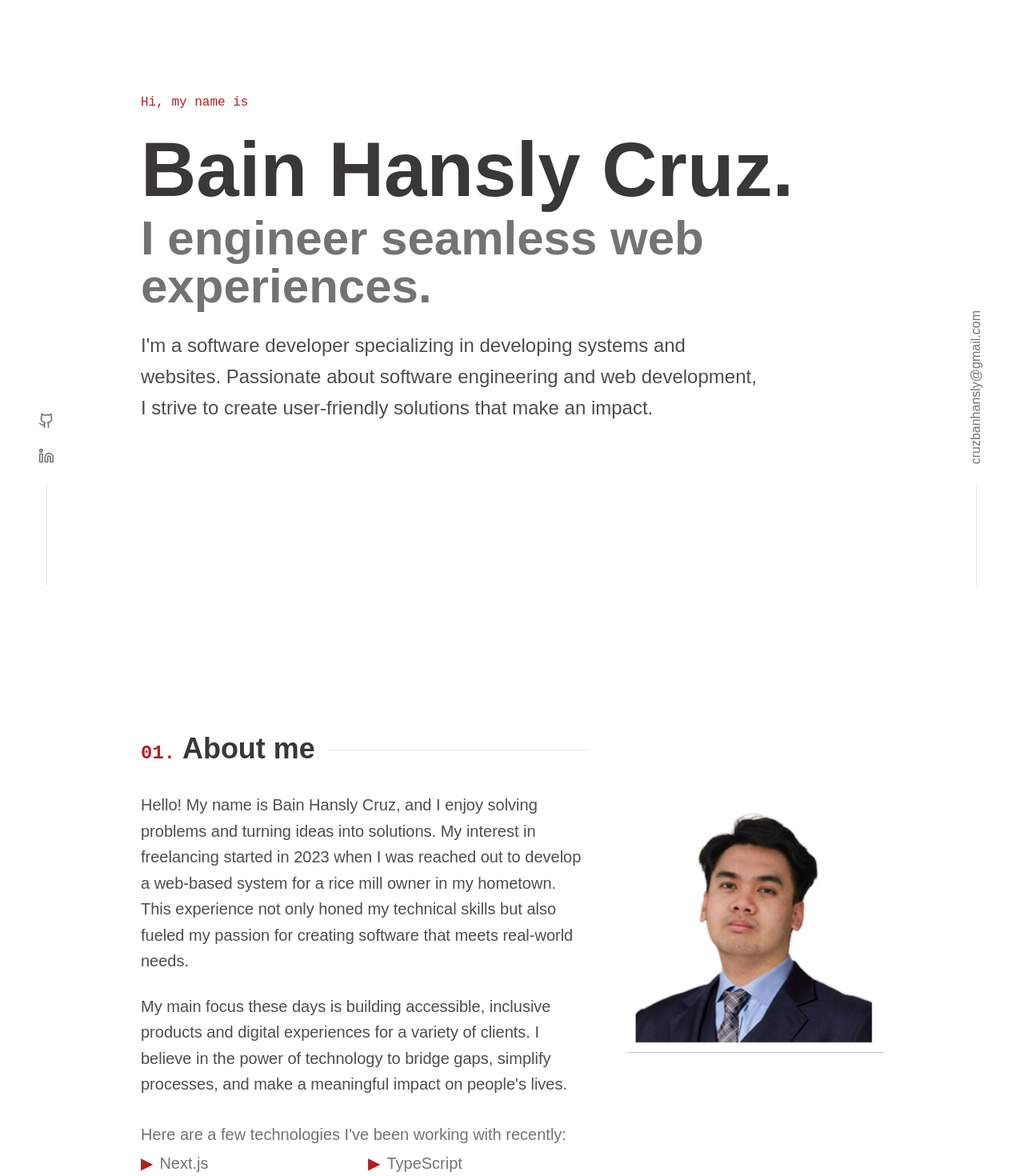
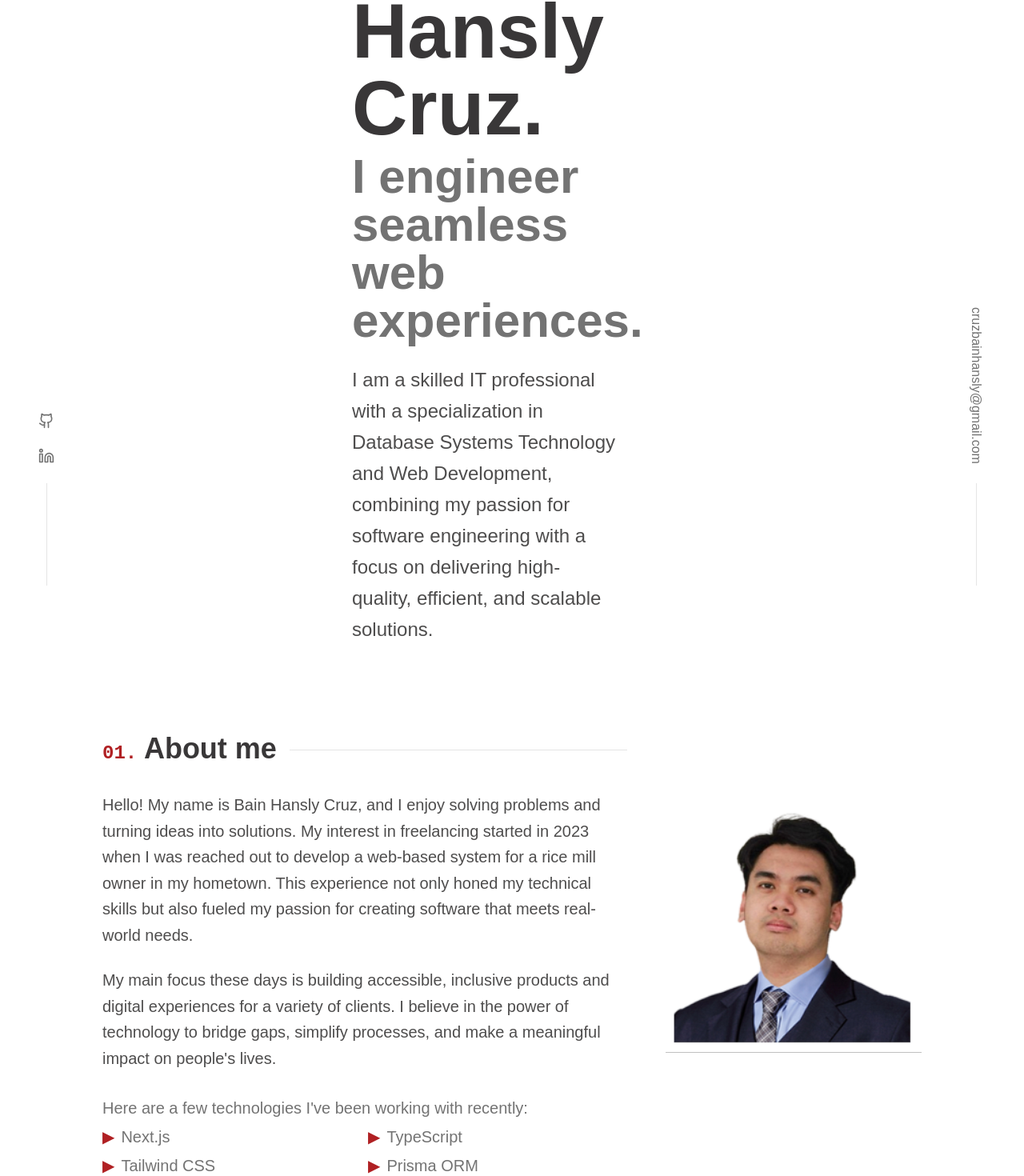
Before and after one commit to bain-dot-dev/bain.404, a Next.js app: page / in a window 1280 px wide. Shown: the part 68-1538 px from the top of the page at 80% size. Built offline with nearby package versions, Linux system fonts and the light colour scheme.

Commit message:
centered the sections and removed 100vh from all the section except hero

```diff
--- a/app/globals.css
+++ b/app/globals.css
@@ -87,5 +87,9 @@ body {
 .vertical-text {
   writing-mode: vertical-rl;
   text-orientation: mixed;
-  transform: rotate(180deg);
+  transform: rotate(360deg);
 }
+
+html {
+  scroll-behavior: smooth;
+}
--- a/app/layout.tsx
+++ b/app/layout.tsx
@@ -1,6 +1,9 @@
 import type { Metadata } from "next";
 import { Geist, Geist_Mono } from "next/font/google";
 import "./globals.css";
+import Header from "@/components/header";
+import { Github, Linkedin } from "lucide-react";
+import Link from "next/link";
 
 const geistSans = Geist({
   variable: "--font-geist-sans",
@@ -27,7 +30,33 @@ export default function RootLayout({
       <body
         className={`${geistSans.variable} ${geistMono.variable} antialiased`}
       >
+        <Header />
         {children}
+        <div className="fixed left-12 bottom-0 flex flex-col gap-6 items-center after:content-[''] after:w-[1px] after:h-32 after:bg-border">
+          <Link
+            href="https://github.com"
+            className="text-muted-foreground hover:text-customColors-bloodRed"
+          >
+            <Github className="w-5 h-5" />
+          </Link>
+          <Link
+            href="https://linkedin.com"
+            className="text-muted-foreground hover:text-customColors-bloodRed"
+          >
+            <Linkedin className="w-5 h-5" />
+          </Link>
+        </div>
+
+        {/* Fixed Email */}
+        <div className="fixed right-12 bottom-0 flex flex-col items-center gap-6">
+          <Link
+            href="mailto:cruzbanhansly@gmail.com"
+            className="text-muted-foreground hover:text-customColors-bloodRed vertical-text"
+          >
+            cruzbainhansly@gmail.com
+          </Link>
+          <div className="w-[1px] h-32 bg-border"></div>
+        </div>
       </body>
     </html>
   );
--- a/app/page.tsx
+++ b/app/page.tsx
@@ -1,17 +1,12 @@
-import Header from "@/components/header";
-import Section1 from "@/components/intro";
+import Section1 from "@/components/hero";
 import Section2 from "@/components/section1";
 import Section3 from "@/components/section2";
 import Section4 from "@/components/section3";
-import { Github, Linkedin } from "lucide-react";
-import Link from "next/link";
 
 export default function Page() {
   return (
     <div className="min-h-screen bg-background text-foreground">
-      <Header />
-
-      <div className="relative max-w-5xl mx-auto">
+      {/* <div className="relative max-w-6xl mx-auto"> */}
       <Section1 />
       <Section2 />
       <Section3 />
@@ -26,34 +21,7 @@ export default function Page() {
           Built with Next.js and Tailwind CSS.
         </p>
       </footer>
-
-        {/* Fixed Social Links */}
-        <div className="fixed left-12 bottom-0 flex flex-col gap-6 items-center after:content-[''] after:w-[1px] after:h-32 after:bg-border">
-          <Link
-            href="https://github.com"
-            className="text-muted-foreground hover:text-customColors-bloodRed"
-          >
-            <Github className="w-5 h-5" />
-          </Link>
-          <Link
-            href="https://linkedin.com"
-            className="text-muted-foreground hover:text-customColors-bloodRed"
-          >
-            <Linkedin className="w-5 h-5" />
-          </Link>
-        </div>
-
-        {/* Fixed Email */}
-        <div className="fixed right-12 bottom-0 flex flex-col items-center gap-6">
-          <Link
-            href="mailto:cruzbanhansly@gmail.com"
-            className="text-muted-foreground hover:text-customColors-bloodRed vertical-text"
-          >
-            cruzbanhansly@gmail.com
-          </Link>
-          <div className="w-[1px] h-32 bg-border"></div>
-        </div>
-      </div>
+      {/* </div> */}
     </div>
   );
 }
--- a/components/header.tsx
+++ b/components/header.tsx
@@ -11,7 +11,7 @@ export default function Header() {
       </div>
       <nav className="flex items-center gap-8">
         <Link
-          href="/about"
+          href="#about"
           className="text-sm hover:text-customColors-bloodRed"
         >
           <span className="text-customColors-bloodRed mr-1 font-mono">01.</span>
--- /dev/null
+++ b/components/hero.tsx
@@ -0,0 +1,42 @@
+export default function Hero() {
+  const one = (
+    <h1 className="text-xl text-customColors-bloodRed mb-6 font-mono">
+      Hi, my name is
+    </h1>
+  );
+
+  const two = (
+    <h1 className="text-8xl text-customColors-darkGray font-bold mb-2">
+      Bain Hansly Cruz.
+    </h1>
+  );
+
+  const three = (
+    <h2 className="text-6xl text-customColors-gray font-bold text-muted-foreground mb-6">
+      I engineer seamless web experiences.
+    </h2>
+  );
+
+  const four = (
+    <p className="text-2xl text-customColors-gray leading-relaxed w-5/6">
+      I am a skilled IT professional with a specialization in Database Systems
+      Technology and Web Development, combining my passion for software
+      engineering with a focus on delivering high-quality, efficient, and
+      scalable solutions.
+    </p>
+  );
+
+  const items = [one, two, three, four];
+
+  return (
+    <section className="min-h-screen flex flex-col items-center justify-center px-4">
+      <main className="flex-1 flex flex-col items-start justify-center text-left px-28 w-1/2 -mt-48">
+        <>
+          {items.map((item, i) => (
+            <div key={i}>{item}</div>
+          ))}
+        </>
+      </main>
+    </section>
+  );
+}
--- a/components/intro.tsx
+++ /dev/null
@@ -1,24 +0,0 @@
-export default function Section1() {
-  return (
-    <section className="min-h-screen flex flex-col relative">
-      <main className="flex-1 px-12 py-24">
-        <div className="max-w-5xl">
-          <p className="text-customColors-bloodRed mb-6 font-mono">
-            Hi, my name is
-          </p>
-          <h1 className="text-8xl text-customColors-darkGray font-bold mb-2">
-            Bain Hansly Cruz.
-          </h1>
-          <h2 className="text-6xl text-customColors-gray font-bold text-muted-foreground mb-6">
-            I engineer seamless web experiences.
-          </h2>
-          <p className="text-2xl text-customColors-gray leading-relaxed w-5/6">
-            I&apos;m a software developer specializing in developing systems and
-            websites. Passionate about software engineering and web development,
-            I strive to create user-friendly solutions that make an impact.
-          </p>
-        </div>
-      </main>
-    </section>
-  );
-}
--- a/components/section1.tsx
+++ b/components/section1.tsx
@@ -1,11 +1,9 @@
-// import Image from "next/image"
-
 import Image from "next/image";
 
-export default function Section2() {
+export default function Section1() {
   return (
-    <section className="min-h-screen flex flex-col px-12 py-24">
-      <div className="flex items-start gap-12">
+    <section className="h-1/2 flex items-center justify-center px-12 py-24">
+      <div className="flex items-start gap-12 w-full max-w-5xl">
         <div className="flex-1 space-y-8">
           <div className="flex items-center gap-4">
             <h2 className="text-4xl font-semibold text-customColors-darkGray">
@@ -62,8 +60,6 @@ export default function Section2() {
             fill
             className="object-cover"
           />
-          {/* <div className="absolute inset-4 border border-red-500"></div>
-          <div className="absolute inset-0 bg-muted"></div> */}
         </div>
       </div>
     </section>
--- a/components/section2.tsx
+++ b/components/section2.tsx
@@ -2,10 +2,11 @@ import { Github, ExternalLink } from "lucide-react";
 import Link from "next/link";
 import Image from "next/image";
 
-export default function Section3() {
+export default function Section2() {
   return (
-    <section className="min-h-screen flex flex-col px-12 py-24">
-      <div className="space-y-12">
+    <section className="h-1/2 flex items-center justify-center px-12 py-24">
+      <div className="w-full max-w-5xl space-y-12">
+        {/* Section Header */}
         <div className="flex items-center gap-4">
           <h2 className="text-4xl font-semibold">
             <span className="text-2xl text-customColors-bloodRed font-mono">
@@ -16,7 +17,9 @@ export default function Section3() {
           <div className="h-[1px] flex-1 bg-border"></div>
         </div>
 
+        {/* Project Content */}
         <div className="relative grid grid-cols-12 gap-4">
+          {/* Image Section */}
           <div className="col-span-7 relative">
             <div className="relative aspect-video w-full">
               <div className="absolute inset-0 bg-muted/80 z-10"></div>
@@ -29,6 +32,7 @@ export default function Section3() {
             </div>
           </div>
 
+          {/* Text Section */}
           <div className="col-span-5 flex flex-col items-end gap-4">
             <p className="text-customColors-bloodRed text-md font-mono">
               Featured Project
--- a/components/section3.tsx
+++ b/components/section3.tsx
@@ -1,9 +1,9 @@
 import { Button } from "@/components/ui/button";
 import Link from "next/link";
 
-export default function Section4() {
+export default function Section3() {
   return (
-    <section className="min-h-screen flex flex-col px-12 py-24">
+    <section className="h-1/2 flex flex-col px-12 py-24 mt-36">
       <div className="flex-1 flex flex-col items-center justify-center max-w-3xl mx-auto text-center">
         <p className="text-customColors-bloodRed text-3xl mb-4 font-mono">
           03. What&apos;s Next?
```
Lines whose indentation alone changed are shown as unchanged.
